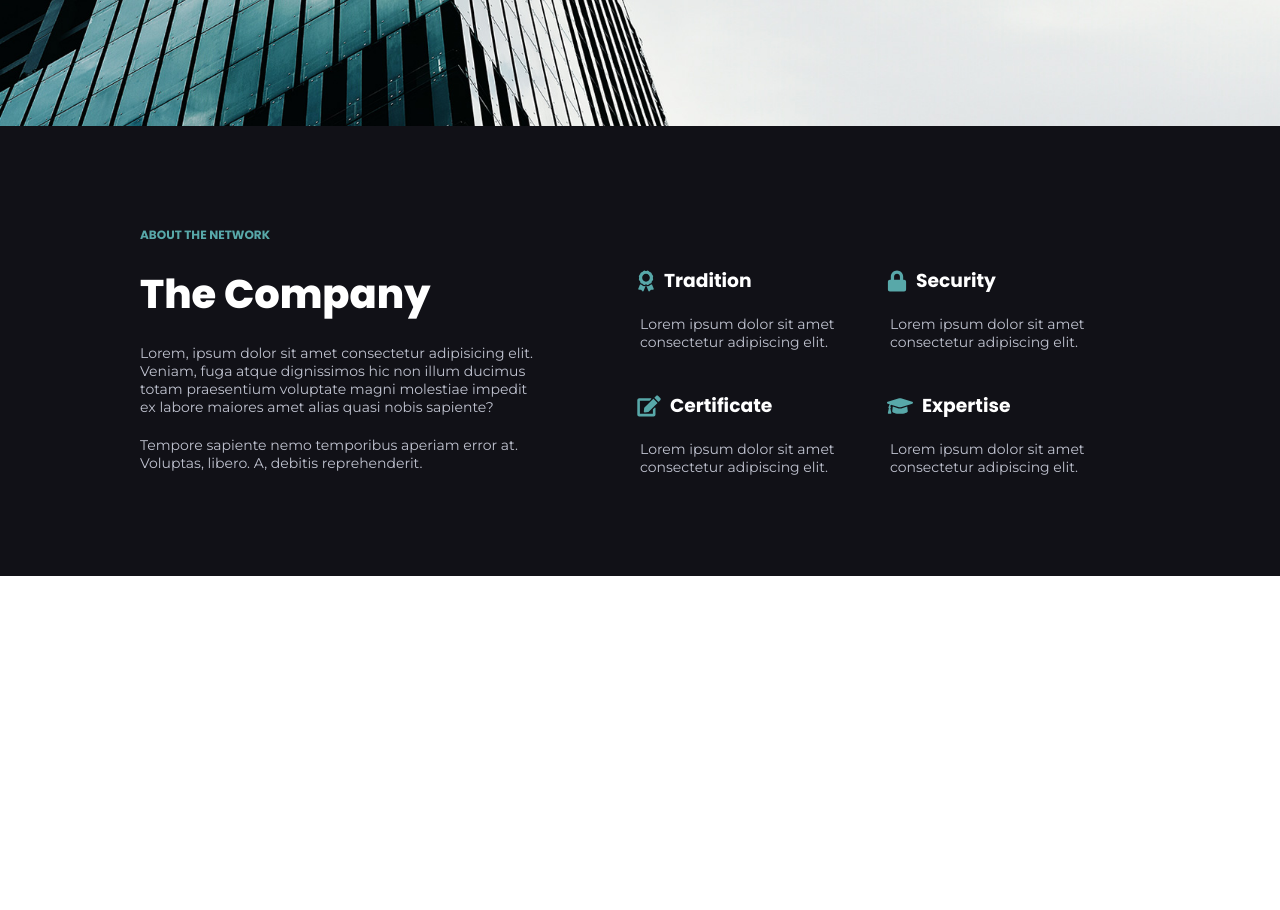
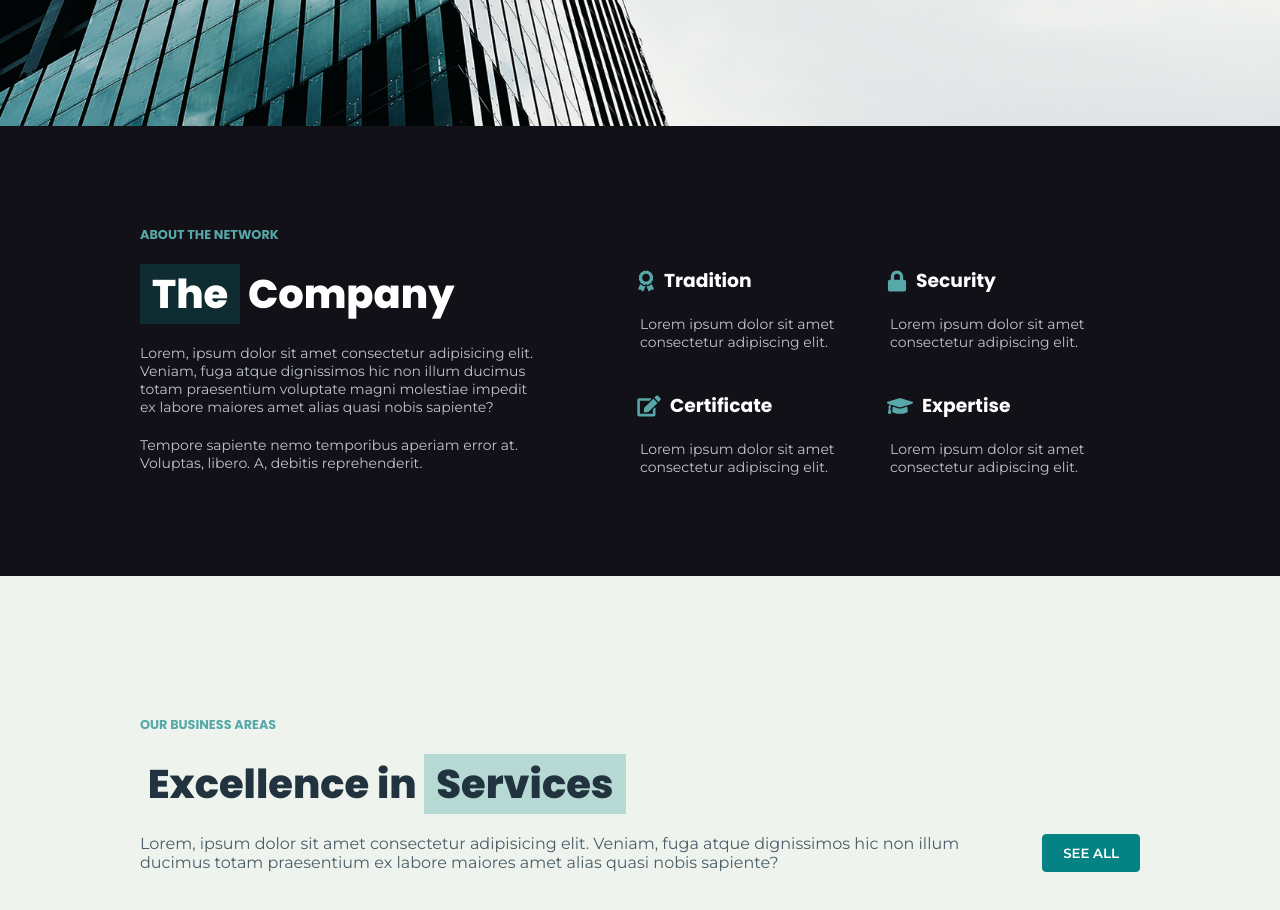
Before and after one commit to MarcoCusenza/proj-html-vuejs, a Vue app: page / in a window 1280 px wide. Shown: the part 720-1630 px from the top of the page. Before the commit the page ends 1296 px from the top, so only its background shows below. Built offline with nearby package versions, Linux system fonts and the light colour scheme.

Commit message:
mixin buttons

```diff
--- a/src/assets/style/global.scss
+++ b/src/assets/style/global.scss
@@ -10,28 +10,70 @@ COMMONS
   padding: 0;
 }
 
-.container{
+.container {
   max-width: 1000px;
   min-width: 900px;
   margin: 0 auto;
 }
 
-h1, h2, h3, h4, h5{
+h1,
+h2,
+h3,
+h4,
+h5 {
   font-family: 'Poppins', sans-serif;
 }
 
-a{
+a {
   color: inherit;
   text-decoration: none;
 }
 
-.dark-section{
+.dark-section {
   background-color: $bg-darker;
-  color: $text-light;
+
+  h1,
+  h2,
+  h3,
+  h4,
+  h5 {
+    color: $text-light;
+  }
+
+  color: $text-light-low-contrast;
+}
+
+.light-section {
+  h1,
+  h2,
+  h3,
+  h4,
+  h5 {
+    color: $text-dark;
+  }
+
+  color: $text-dark-low-contrast;
+}
+
+.clearfix::after{
+  display: table;
+  content: "";
+  clear: both;
+}
+
+.floatleft{
+  float: left;
+}
+
+.floatright{
+  float: right;
 }
 
 
 /*TODO
+COMMONS:
+-togliere spazietto prima del titolo quando non serve
+
 HEADER:
 -props per navbar
 -migliorare css hover
--- a/src/assets/style/mixins/mixin.scss
+++ b/src/assets/style/mixins/mixin.scss
@@ -1,3 +1,30 @@
+@mixin button {
+  .but {
+    padding: 10px 20px;
+    font-family: inherit;
+    font-weight: 600;
+    text-transform: uppercase;
+    border: 1px solid $primary;
+    border-radius: 4px;
+    cursor: pointer;
+  }
+
+  .but-full {
+    background-color: $primary;
+    color: $text-light;
+
+    &:hover {
+      background-color: $primary-hover;
+      border-color: $primary-hover;
+    }
+  }
+
+  .but-empty {
+    background-color: transparent;
+    color: $primary;
+  }
+}
+
 @mixin cardCompany {
   .card-company {
     margin-top: 40px;
@@ -24,3 +51,29 @@
     }
   }
 }
+
+@mixin cardServices {
+  .card-services {
+
+    .title {
+      display: flex;
+      align-items: center;
+
+      .icon {
+        color: $primary-light;
+        transform: scale(1.3);
+      }
+
+      h3 {
+        color: $text-light;
+        margin-left: 12px;
+      }
+    }
+
+    .subtitle {
+      font-size: 0.875rem;
+      color: $text-dark-low-contrast;
+      margin-top: 20px;
+    }
+  }
+}
--- a/src/assets/style/partials/variables.scss
+++ b/src/assets/style/partials/variables.scss
@@ -4,14 +4,15 @@ BRAND IDENTITY
 // COLORS
 $primary: #058283;
 $primary-light: #58a8a9;
-$primary-highlight: #cce3de;
-$primary-hover: #58a8a9;
+$primary-highlight: #0583833d;
+$primary-hover: #58a8a950;
 
 
 // TEXT W/B
 $text-light: #ffffff;
 $text-light-low-contrast: #c0c3d0;
 $text-dark: #21333e;
+$text-dark-low-contrast: #4c5d68;
 $text-grey: rgb(100, 100, 100);
 
 // BACKGROUND
@@ -22,4 +23,5 @@ $bg-dark: #21333e;
 $bg-darker: #111117;
 $bg-darkest: #0d0d11;
 
+$bg-lightgreen: #eef4ed;
 $bg-input: #c3c3c371;
--- a/src/components/commons/FormConsulting.vue
+++ b/src/components/commons/FormConsulting.vue
@@ -15,8 +15,8 @@
           <option value="4">Info 4</option>
         </select>
       </div>
-      <button>get in touch</button>
-      <button>read more</button>
+      <button class="but but-full">get in touch</button>
+      <button class="but but-empty">read more</button>
     </form>
   </div>
 </template>
@@ -29,6 +29,9 @@ export default {
 
 <style lang="scss" scoped>
 @import "../../assets/style/partials/variables.scss";
+@import "../../assets/style/mixins/mixin.scss";
+
+@include button;
 
 form {
   .inputs {
@@ -82,28 +85,8 @@ form {
     }
   }
   button {
-    padding: 10px 20px;
-    text-transform: uppercase;
-    font-family: inherit;
-    border: none;
-    border-radius: 4px;
-    font-weight: 600;
-    border: 1px solid $primary;
-    cursor: pointer;
-
     &:first-of-type {
-      background-color: $primary;
-      color: $text-light;
       margin-right: 15px;
-
-      &:hover {
-        background-color: $primary-hover;
-        border-color: $primary-hover;
-      }
-    }
-
-    &:last-of-type {
-      color: $primary;
     }
   }
 }
--- a/src/components/commons/SectionTitle.vue
+++ b/src/components/commons/SectionTitle.vue
@@ -1,7 +1,11 @@
 <template>
-  <div class="title">
+  <div class="title-box">
     <h5>{{ obj.titleHeader }}</h5>
-    <h2>{{ obj.title }}</h2>
+    <div class="title">
+      <h2 class="hbefore" v-if="obj.hbefore">{{ obj.hbefore }}</h2>
+      <h2 class="middle">{{ obj.title }}</h2>
+      <h2 class="hafter" v-if="obj.hafter">{{ obj.hafter }}</h2>
+    </div>
     <div class="subtitle">{{ obj.subtitle }}</div>
   </div>
 </template>
@@ -17,20 +21,35 @@ export default {
 
 <style lang="scss" scoped>
 @import "../../assets/style/partials/variables.scss";
-.title {
+.title-box {
   h5 {
     text-transform: uppercase;
     color: $primary-light;
-    font-size: 0.75rem;
+    font-size: 0.8rem;
   }
-  h2 {
-    font-size: 2.5rem;
-    font-weight: 800;
-    margin: 20px 0;
+  .title {
+    display: flex;
+    h2 {
+      font-size: 2.5rem;
+      font-weight: 800;
+      margin: 20px 0;
+    }
+
+    .middle {
+      &:before,
+      &:after {
+        content: "\00A0";
+      }
+    }
+
+    .hbefore,
+    .hafter {
+      background-color: $primary-highlight;
+      padding: 0 12px;
+    }
   }
-  .subtitle{
-    font-size: .875rem;
-    color: $text-light-low-contrast
+  .subtitle {
+    font-size: 0.875rem;
   }
 }
 </style>
--- a/src/components/macro/Main.vue
+++ b/src/components/macro/Main.vue
@@ -2,18 +2,21 @@
   <main>
     <Consulting />
     <Company />
+    <Services />
   </main>
 </template>
 
 <script>
 import Consulting from "../sections/Consulting.vue";
 import Company from "../sections/Company.vue";
+import Services from "../sections/Services.vue";
 
 export default {
   name: "Main",
   components: {
     Consulting,
     Company,
+    Services,
   },
 };
 </script>
--- a/src/components/sections/Company.vue
+++ b/src/components/sections/Company.vue
@@ -34,7 +34,9 @@ export default {
     return {
       titleData: {
         titleHeader: "about the network",
-        title: "The Company",
+        hbefore: "The",
+        title: "Company",
+        hafter: "",
         subtitle:
           "Lorem, ipsum dolor sit amet consectetur adipisicing elit. Veniam, fuga atque dignissimos hic non illum ducimus totam praesentium voluptate magni molestiae impedit ex labore maiores amet alias quasi nobis sapiente?",
       },
--- a/src/components/sections/Services.vue
+++ b/src/components/sections/Services.vue
@@ -1,26 +1,35 @@
 <template>
-  <div class="company dark-section">
+  <div class="services light-section">
     <div class="container">
-      <Title :obj="titleData" />
+      <SectionTitle class="title" :obj="titleData" />
+      <div class="top clearfix">
+        <span class="floatleft">
+          Lorem, ipsum dolor sit amet consectetur adipisicing elit. Veniam, fuga
+          atque dignissimos hic non illum ducimus totam praesentium ex labore
+          maiores amet alias quasi nobis sapiente?</span
+        >
+        <button class="but but-full floatright">see all</button>
+      </div>
     </div>
   </div>
 </template>
 
 <script>
-import Title from "../commons/SectionTitle.vue";
+import SectionTitle from "../commons/SectionTitle.vue";
 
 export default {
   name: "Services",
   components: {
-    Title,
+    SectionTitle,
   },
   data() {
     return {
       titleData: {
         titleHeader: "our business areas",
-        title: "Excellence in Services",
-        subtitle:
-          "Lorem, ipsum dolor sit amet consectetur adipisicing elit. Veniam, fuga atque dignissimos hic non illum ducimus totam praesentium voluptate magni molestiae impedit ex labore maiores amet alias quasi nobis sapiente?",
+        hbefore: "",
+        title: "Excellence in",
+        hafter: "Services",
+        subtitle: "",
       },
     };
   },
@@ -29,4 +38,22 @@ export default {
 
 <style lang="scss" scoped>
 @import "../../assets/style/partials/variables.scss";
+@import "../../assets/style/mixins/mixin.scss";
+
+@include button;
+@include cardServices;
+
+.services {
+  background-color: $bg-lightgreen;
+  padding: 140px 0;
+
+  .container {
+    .top {
+      width: 100%;
+      span {
+        width: 85%;
+      }
+    }
+  }
+}
 </style>
```
